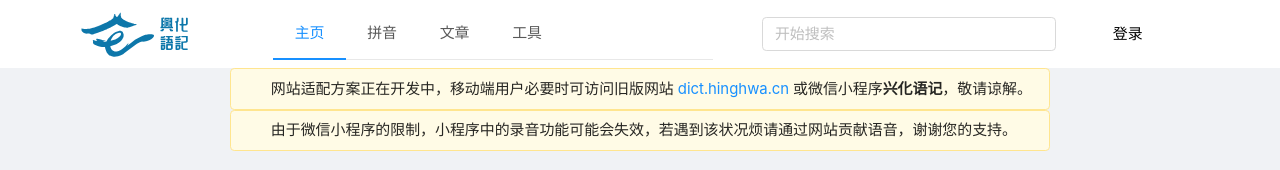
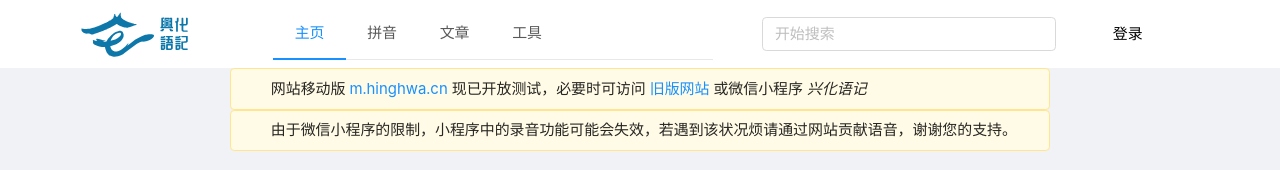
Before and after one commit to e-dialect/hinghwa-dict-web, a Vue app: page /Home in a window 1280 px wide. Shown: the top 170 px of the page. Built offline with nearby package versions, Linux system fonts and the light colour scheme.

Commit message:
feat: update warning message

```diff
--- a/src/views/Home.vue
+++ b/src/views/Home.vue
@@ -2,9 +2,12 @@
   <div class="body">
     <a-alert type="warning" show-icon>
       <template slot="message">
-        网站适配方案正在开发中，移动端用户必要时可访问旧版网站
-        <a href="http://dict.hinghwa.cn" target="_blank">dict.hinghwa.cn</a>
-        或微信小程序<strong>兴化语记</strong>，敬请谅解。
+        网站移动版
+        <a href="http://m.hinghwa.cn" target="_blank">m.hinghwa.cn</a>
+        现已开放测试，必要时可访问
+        <a href="http://dict.hinghwa.cn" target="_blank">旧版网站</a>
+        或微信小程序
+        <i>兴化语记</i>
       </template>
     </a-alert>
     <a-alert type="warning" show-icon>
```
